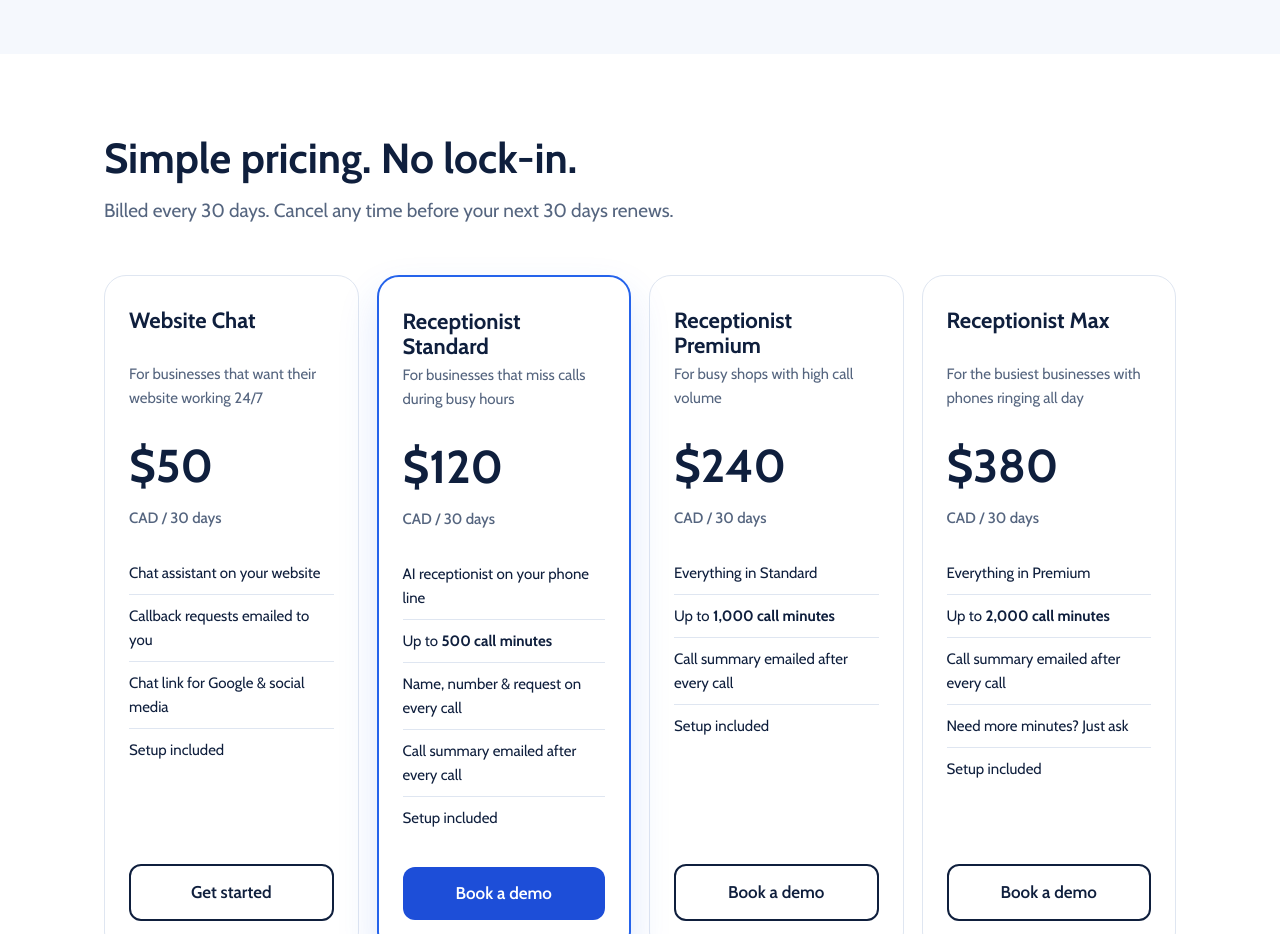
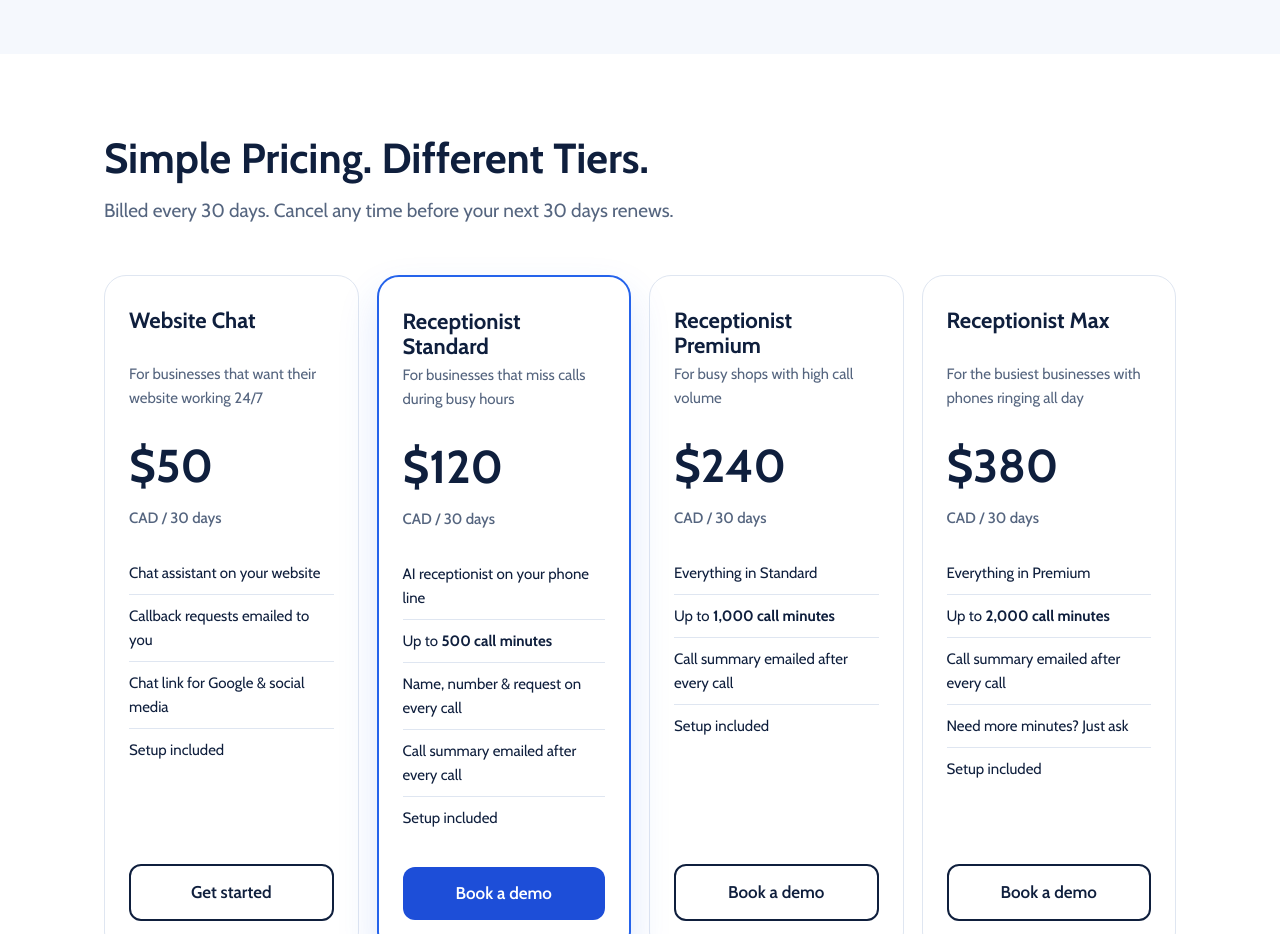
Before and after one commit to CodeCon55/answermade-site, a plain HTML site: page index.html in a window 1280 px wide. Shown: the part 3200-4134 px from the top of the page. Drawn offline with nearby package versions, Linux system fonts and the light colour scheme.

Commit message:
Update pricing heading

```diff
--- a/index.html
+++ b/index.html
@@ -270,7 +270,7 @@
 <section class="white" id="pricing">
   <div class="wrap">
     <div class="sec-head">
-      <h2>Simple pricing. No lock-in.</h2>
+      <h2>Simple Pricing. Different Tiers.</h2>
       <p>Billed every 30 days. Cancel any time before your next 30 days renews.</p>
     </div>
     <div class="plans">
```
